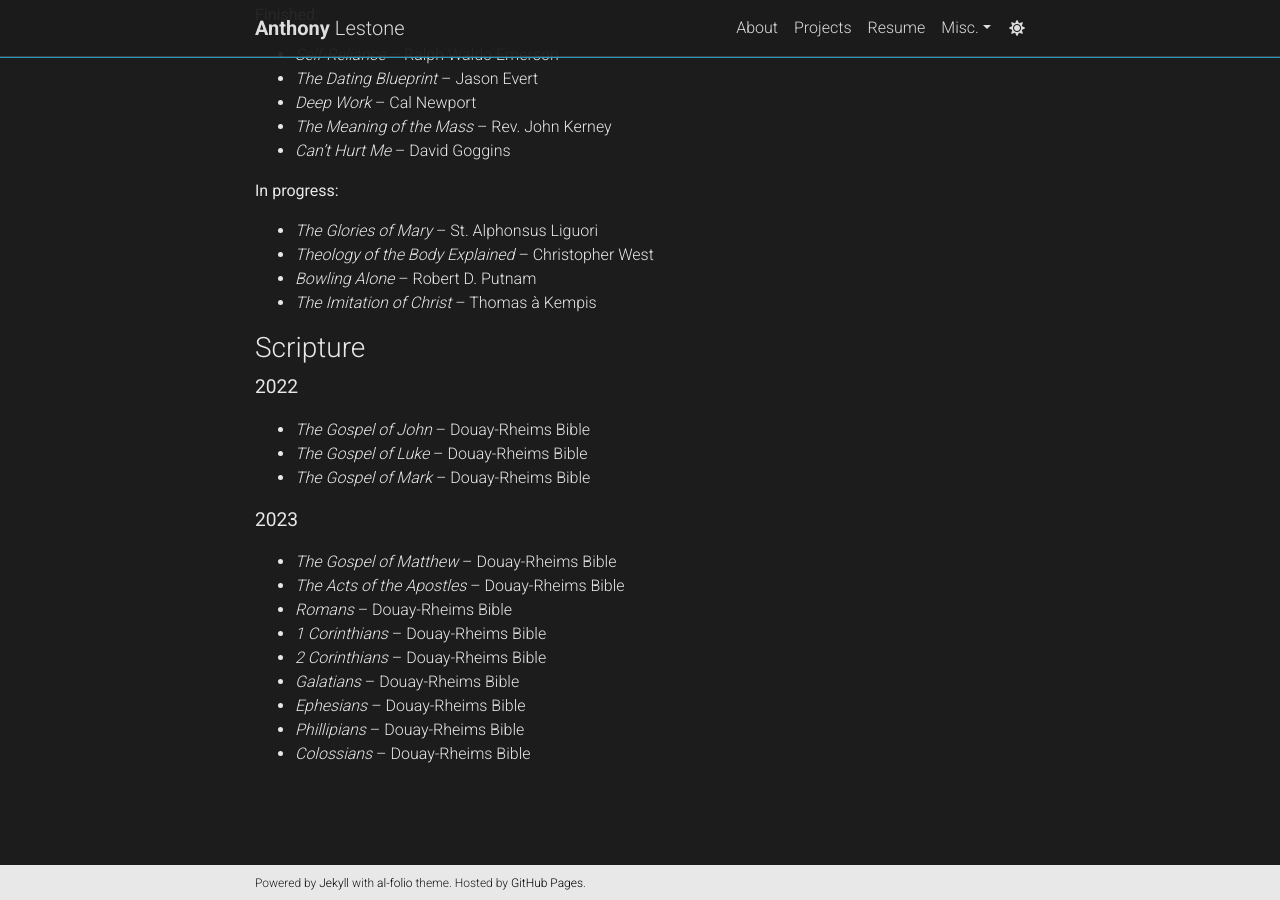
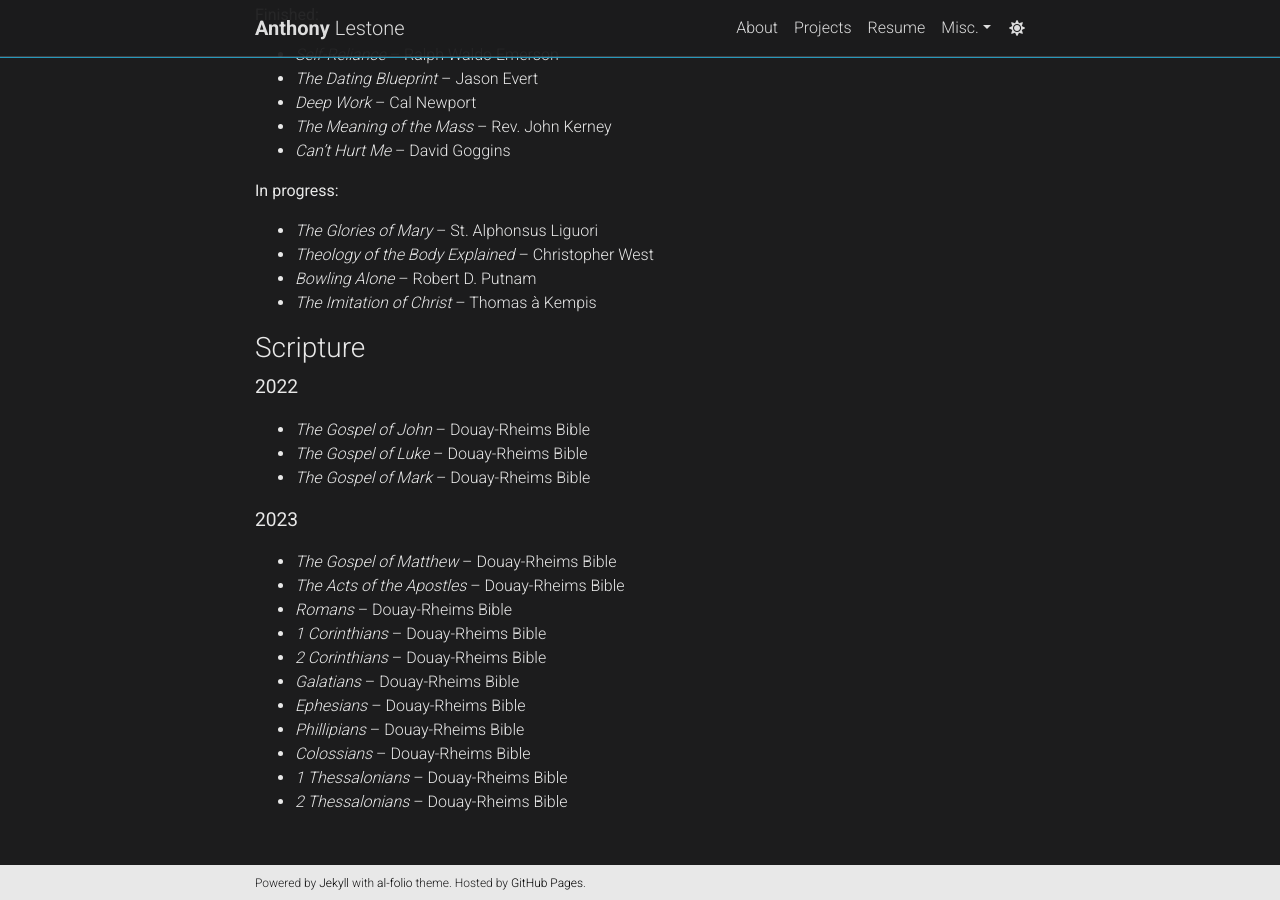
Before and after one commit to anthonylestone/anthonylestone.github.io, a Jekyll site: the page built from _pages/readinglist.md, in a window 1280 px wide and 900 px high, scrolled down 537 px. Built offline with Jekyll 4.4.1, drawn with Linux system fonts in a browser that asks for light colours; comment, search, counter and statistics services are not loaded; a style sheet for code colours, icons or effects is not loaded.

Commit message:
updated reading list

```diff
--- a/_pages/readinglist.md
+++ b/_pages/readinglist.md
@@ -55,3 +55,5 @@
 - *Ephesians* -- Douay-Rheims Bible
 - *Phillipians* -- Douay-Rheims Bible
 - *Colossians* -- Douay-Rheims Bible
+- *1 Thessalonians* -- Douay-Rheims Bible
+- *2 Thessalonians* -- Douay-Rheims Bible
```
